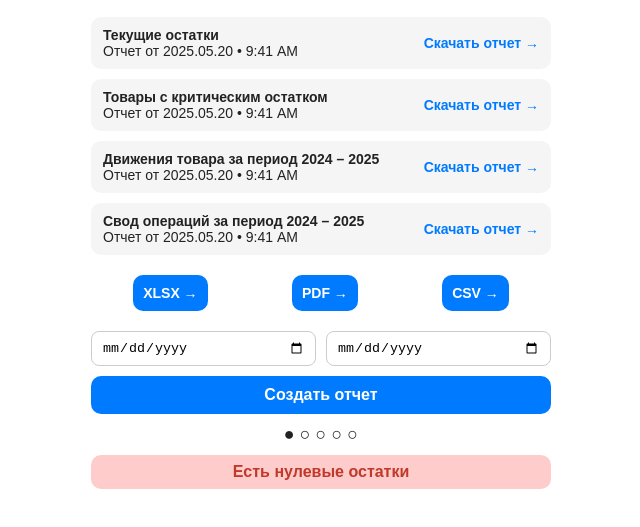
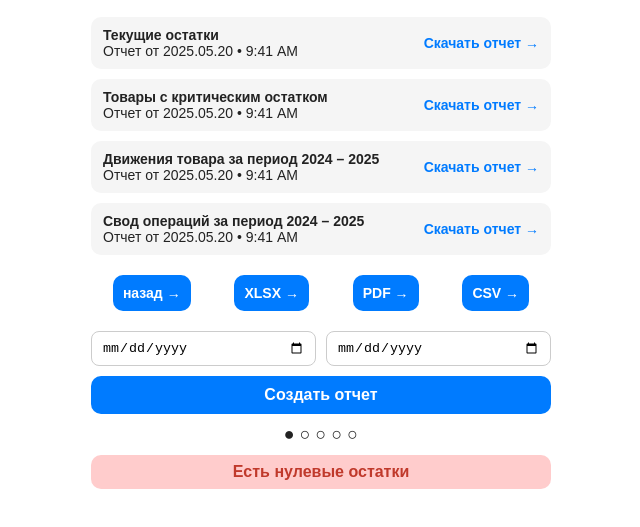
Before and after one commit to Meph3/tgpython, a plain HTML site: page otchet.html in a window 1280 px wide. Shown: the part 109-636 px from the top of the page, without its empty margins (319-959 px from the left). Drawn offline with Linux system fonts and the light colour scheme.

Commit message:
Update otchet.html

```diff
--- a/otchet.html
+++ b/otchet.html
@@ -46,6 +46,7 @@
     </div>
 
     <div class="formats">
+      <a href="index.html"> <button>назад →</button></a>
       <button>XLSX →</button>
       <button>PDF →</button>
       <button>CSV →</button>
```
